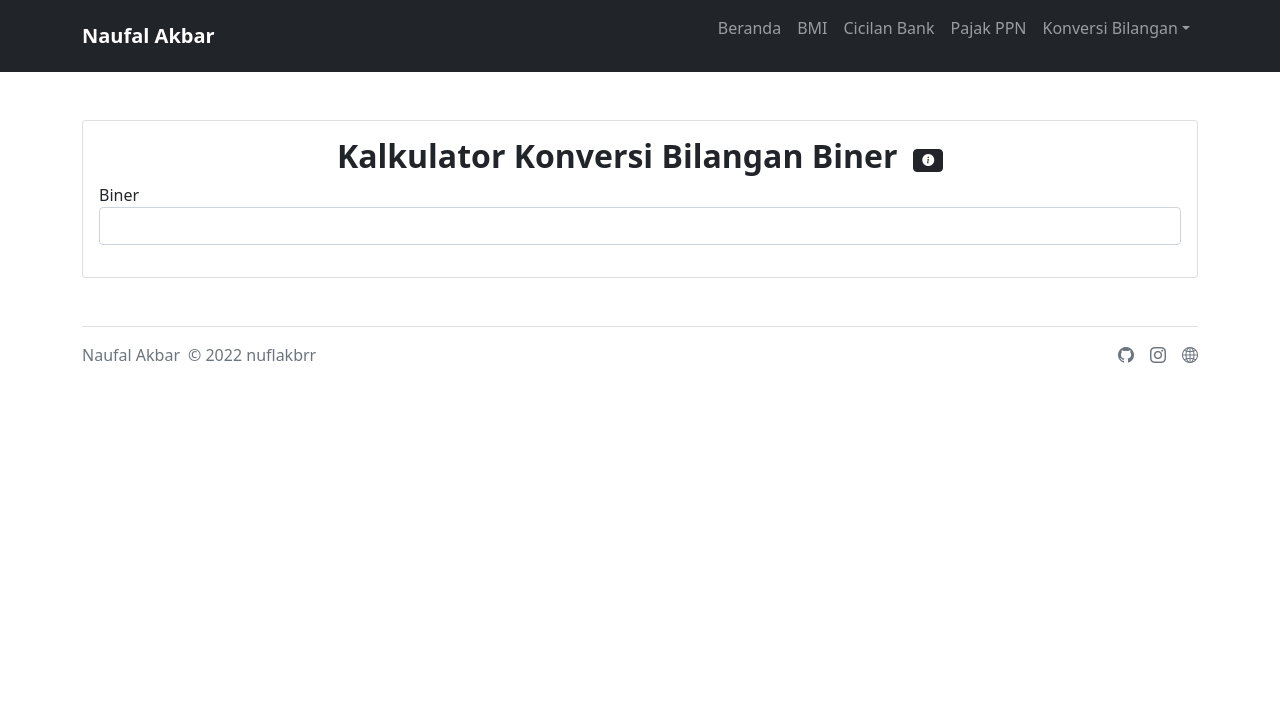
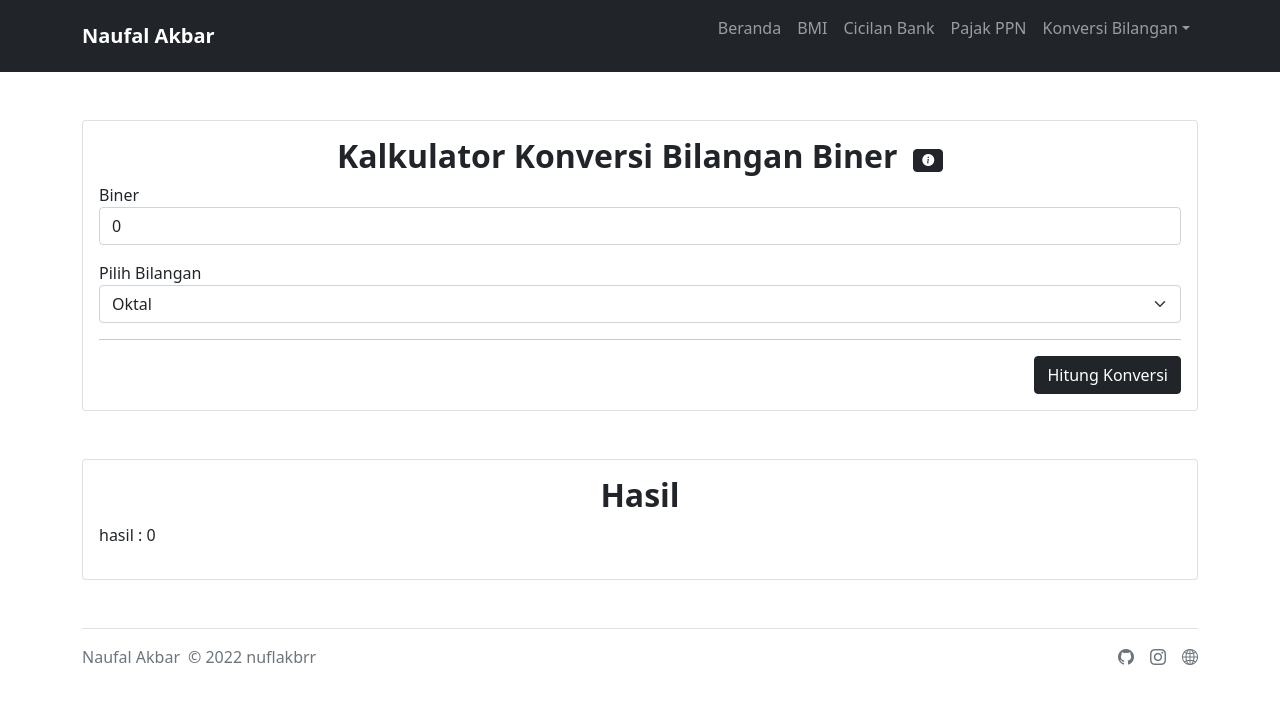
Before and after one commit to nuflakbrr/react-praktikum, a React (Create React App) app: page /konversi/biner in a window 1280 px wide. Shown: the top 704 px of the page. Built offline with nearby package versions, Linux system fonts and the light colour scheme.

Commit message:
add SEO every page

```diff
--- a/src/components/FormKonversiBiner.js
+++ b/src/components/FormKonversiBiner.js
@@ -1,8 +1,21 @@
-import React from 'react'
+import React, { useState } from 'react'
 
 import TextInput from './TextInput'
 
 function FormKonversi() {
+    const [biner, setBiner] = useState(0)
+    const [convert, setConvert] = useState(0)
+    const [hasil, setHasil] = useState(0)
+
+    const calculate = (e) => {
+        e.preventDefault()
+        const formValid = biner > 0 && convert > 0
+        if (!formValid) {
+            return
+        }
+
+    }
+
     return (
         <>
             <div className='card p-3'>
@@ -10,14 +23,28 @@ function FormKonversi() {
                     <h2 className='text-center fw-bold'>Kalkulator Konversi Bilangan Biner</h2>
                     <button className='btn btn-dark badge ms-3' data-bs-toggle='modal' data-bs-target='#Konversi'><i class='bi bi-info-circle-fill'></i></button>
                 </div>
-                <form>
+                <form onSubmit={calculate}>
                     <div className='form-group mb-3'>
-                        <TextInput label='Biner' type='number' />
+                        <TextInput label='Biner' type='number' onChange={(e) => setBiner(e.target.value)} value={biner} id='biner' placeholder='Silakan masukkan nominal disini' />
                     </div>
                     <div className='form-group mb-3'>
-
+                        <label>Pilih Bilangan</label>
+                        <select className='form-select' id='convert' onChange={(e) => setConvert(e.target.value)} value={convert}>
+                            <option selected disabled>Pilih Sistem Bilangan</option>
+                            <option value='oktal'>Oktal</option>
+                            <option value='desimal'>Desimal</option>
+                            <option value='heksadesimal'>Heksadesimal</option>
+                        </select>
+                    </div>
+                    <hr />
+                    <div className='d-flex align-items-end justify-content-end'>
+                        <button type='submit' className='btn btn-dark'>Hitung Konversi</button>
                     </div>
                 </form>
+            </div>
+            <div className='card p-3 my-5'>
+                <h2 className='text-center fw-bold'>Hasil</h2>
+                <p>hasil : {hasil}</p>
             </div>
         </>
     )
--- /dev/null
+++ b/src/components/SEO.js
@@ -0,0 +1,21 @@
+import React from 'react'
+import Helmet from 'react-helmet'
+
+function SEO({ title, desc, url, author, siteName }) {
+    return (
+        <Helmet>
+            <title>{title}</title>
+            <meta charset="utf-8" />
+            <meta name="viewport" content="width=device-width, initial-scale=1" />
+            <meta name="author" content={author} />
+            <meta name="description" content={desc} />
+            <meta property="og:title" content={title} />
+            <meta property="og:description" content={desc} />
+            <meta property="og:url" content={url} />
+            <meta property="og:site_name" content={siteName} />
+            <meta name="twitter:card" content="summary_large_image" />
+        </Helmet>
+    )
+}
+
+export default SEO
--- a/src/pages/Bmi.js
+++ b/src/pages/Bmi.js
@@ -1,11 +1,13 @@
 import React from 'react'
-import FormBMI from '../components/FormBMI'
 
 import Main from '../layouts/Main'
+import FormBMI from '../components/FormBMI'
+import SEO from '../components/SEO'
 
 const Bmi = () => {
     return (
         <>
+            <SEO title='Kalkulator BMI | Naufal Akbar Nugroho' desc='Salah satu studi kasus alat hitung BMI oleh Naufal Akbar Nugroho' author='Naufal Akbar Nugroho' siteName='https://nuflakbrr-praktikum.vercel.app/' url='https://nuflakbrr-praktikum.vercel.app/bmi' />
             <Main>
                 <FormBMI />
             </Main>
--- a/src/pages/Cicilan.js
+++ b/src/pages/Cicilan.js
@@ -1,10 +1,13 @@
 import React from 'react'
+
+import Main from '../layouts/Main'
 import FormCicilan from '../components/FormCicilan'
-import Main from '../layouts/Main'
+import SEO from '../components/SEO'
 
 const Cicilan = () => {
     return (
         <>
+            <SEO title='Kalkulator Cicilan Bank | Naufal Akbar Nugroho' desc='Salah satu studi kasus alat hitung Cicilan Bank oleh Naufal Akbar Nugroho' author='Naufal Akbar Nugroho' siteName='https://nuflakbrr-praktikum.vercel.app/' url='https://nuflakbrr-praktikum.vercel.app/cicilan' />
             <Main>
                 <FormCicilan />
             </Main>
--- a/src/pages/Home.js
+++ b/src/pages/Home.js
@@ -1,10 +1,12 @@
 import React from 'react'
 
 import Main from '../layouts/Main'
+import SEO from '../components/SEO'
 
 const Home = () => {
     return (
         <>
+            <SEO title='React Praktikum | Naufal Akbar Nugroho' desc='Halaman Web yang berisikan beberapa studi kasus yang dijadikan satu oleh Naufal Akbar Nugroho' author='Naufal Akbar Nugroho' siteName='https://nuflakbrr-praktikum.vercel.app/' url='https://nuflakbrr-praktikum.vercel.app/' />
             <Main>
                 <div className='container my-5'>
                     <h1 className="display-4">Hello, world!</h1>
--- a/src/pages/Pajak.js
+++ b/src/pages/Pajak.js
@@ -1,11 +1,13 @@
 import React from 'react'
 
+import Main from '../layouts/Main'
 import FormPajak from '../components/FormPajak'
-import Main from '../layouts/Main'
+import SEO from '../components/SEO'
 
 const Pajak = () => {
     return (
         <>
+            <SEO title='Kalkulator Pajak PPN | Naufal Akbar Nugroho' desc='Salah satu studi kasus alat hitung Pajak PPN oleh Naufal Akbar Nugroho' author='Naufal Akbar Nugroho' siteName='https://nuflakbrr-praktikum.vercel.app/' url='https://nuflakbrr-praktikum.vercel.app/pajak' />
             <Main>
                 <FormPajak />
             </Main>
```
